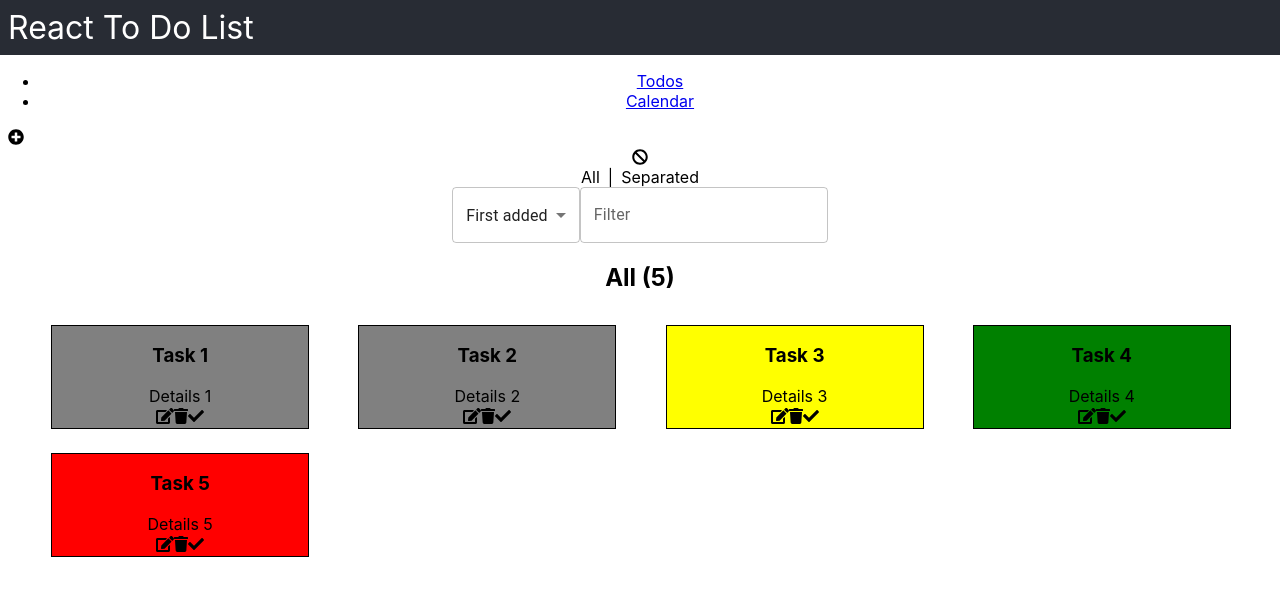
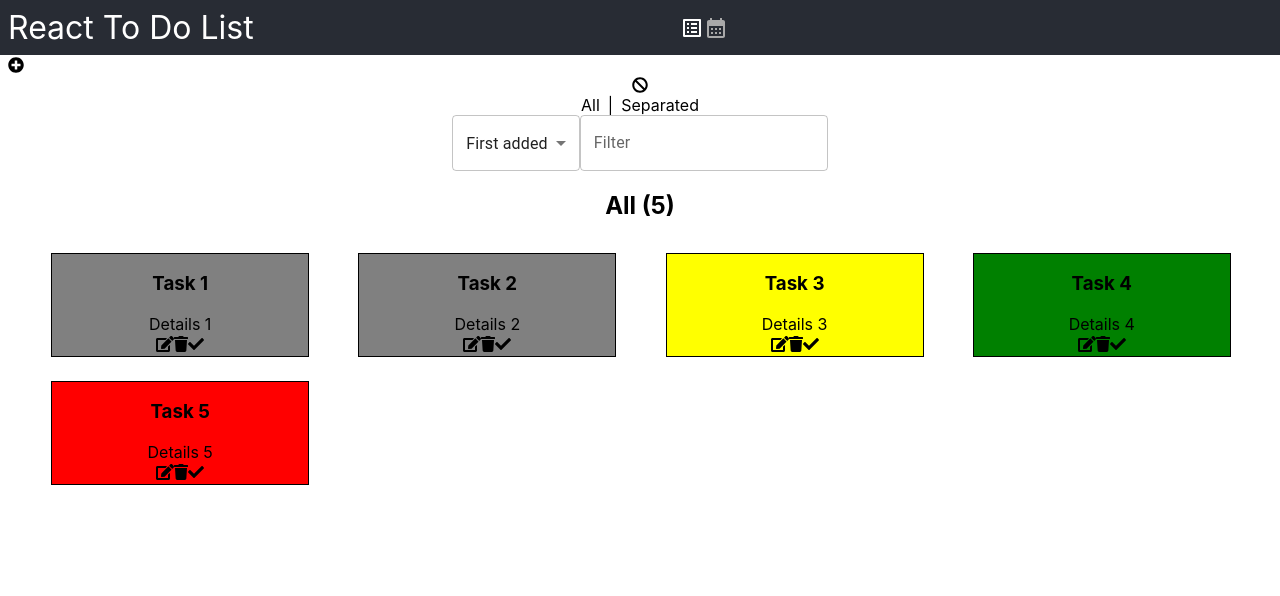
Before and after one commit to Skyrlon/react-todo-list, a React (Create React App) app: page / in a window 1280 px wide. Shown: the top 596 px of the page. Built offline with nearby package versions, Linux system fonts and the light colour scheme.

Commit message:
Make nav links as icons

```diff
--- a/src/App.js
+++ b/src/App.js
@@ -3,8 +3,9 @@ import "./App.css";
 
 import TodosPage from "./pages/TodosPage.jsx";
 import CalendarPage from "./pages/CalendarPage.jsx";
+import Nav from "./components/Nav";
 
-import { BrowserRouter as Router, Switch, Route, Link } from "react-router-dom";
+import { BrowserRouter as Router, Switch, Route } from "react-router-dom";
 
 const App = () => {
   const [todos, setTodos] = useState(function () {
@@ -44,19 +45,9 @@ const App = () => {
 
   return (
     <div className="App">
-      <header className="App-header"> React To Do List </header>
+      <header className="App-header">React To Do List</header>
       <Router>
-        <div>
-          <nav>
-            <ul>
-              <li>
-                <Link to="/"> Todos </Link>
-              </li>
-              <li>
-                <Link to="/calendar"> Calendar </Link>
-              </li>
-            </ul>
-          </nav>
+        <Nav />
         <Switch>
           <Route path="/calendar">
             <CalendarPage todos={todos} modifyTodos={(e) => setTodos(e)} />
@@ -65,7 +56,6 @@ const App = () => {
             <TodosPage todos={todos} modifyTodos={(e) => setTodos(e)} />
           </Route>
         </Switch>
-        </div>
       </Router>
     </div>
   );
--- /dev/null
+++ b/src/components/Nav.jsx
@@ -0,0 +1,46 @@
+import { Link, useLocation } from "react-router-dom";
+
+import ListAltIcon from "@mui/icons-material/ListAlt";
+import CalendarMonthIcon from "@mui/icons-material/CalendarMonth";
+import styled from "styled-components";
+
+const StyledNav = styled.ul`
+  position: absolute;
+  top: 0%;
+  left: 50%;
+  display: flex;
+  flex-direction: row;
+
+  & li {
+    list-style: none;
+  }
+`;
+
+const Nav = () => {
+  const location = useLocation();
+
+  return (
+    <StyledNav>
+      <li>
+        <Link to="/">
+          <ListAltIcon
+            sx={{
+              color: location.pathname === "/" ? "white" : "darkgray",
+            }}
+          />
+        </Link>
+      </li>
+      <li>
+        <Link to="/calendar">
+          <CalendarMonthIcon
+            sx={{
+              color: location.pathname === "/calendar" ? "white" : "darkgray",
+            }}
+          />
+        </Link>
+      </li>
+    </StyledNav>
+  );
+};
+
+export default Nav;
```
Lines whose indentation alone changed are shown as unchanged.
